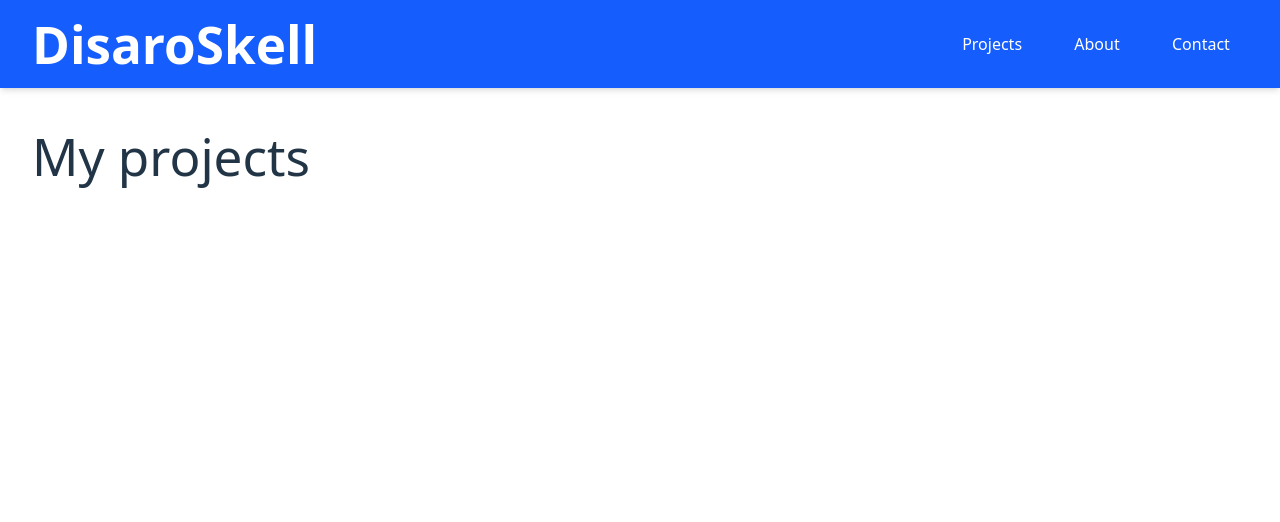
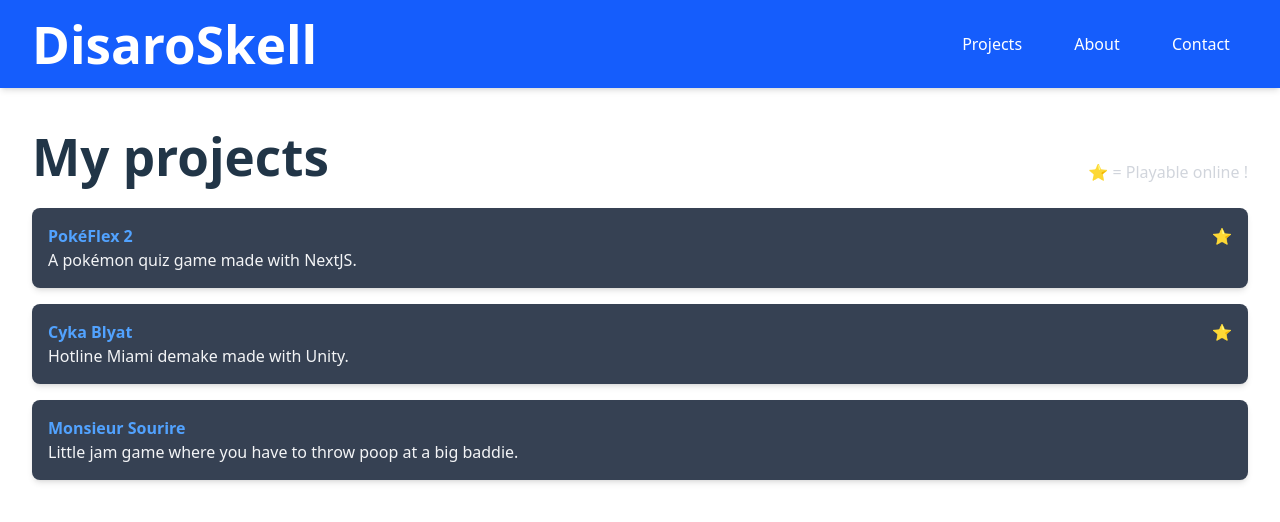
Before and after one commit to DisaroSkell/DisaroSkell, a React (Vite) app: page /projects in a window 1280 px wide. Shown: the top 522 px of the page. Built offline with nearby package versions, Linux system fonts and the light colour scheme.

Commit message:
feat: project list

```diff
--- a/src/App.tsx
+++ b/src/App.tsx
@@ -2,6 +2,7 @@ import { Route, Routes } from "react-router-dom"
 import About from "./pages/About"
 import Contact from "./pages/Contact"
 import Home from "./pages/Home"
+import CykaBlyat from "./pages/projects/CykaBlyat"
 import Projects from "./pages/projects/Projects"
 
 function App() {
@@ -35,6 +36,7 @@ function App() {
         <Routes>
           <Route path="/" element={Home()} />
           <Route path="/projects" element={Projects()} />
+          <Route path="/projects/cykablyat" element={CykaBlyat()} />
           <Route path="/about" element={About()} />
           <Route path="/contact" element={Contact()} />
         </Routes>
--- /dev/null
+++ b/src/pages/projects/CykaBlyat.tsx
@@ -0,0 +1,11 @@
+function Page() {
+    return <div>
+        <a href="/projects" className="text-blue-600 underline">&#8592; Back to projects</a>
+        <div className="h-full w-full" data-width="960" data-height="590" style={{ height: "590px", width: "960px" }}>
+            <iframe className="border-0 h-full w-full" allowFullScreen={true} allowTransparency={true} src="https://html-classic.itch.zone/html/10936567/index.html" allow="autoplay; fullscreen *; geolocation; microphone; camera; midi; monetization; xr-spatial-tracking; gamepad; gyroscope; accelerometer; xr; cross-origin-isolated; web-share" id="game" scrolling="no"></iframe>
+        </div>
+        <p>Playing: Cyka Blyat by DisaroSkell and xTaChi</p>
+    </div>;
+}
+
+export default Page;
--- a/src/pages/projects/Projects.tsx
+++ b/src/pages/projects/Projects.tsx
@@ -1,7 +1,47 @@
 function Projects() {
+  const projects = [
+    {
+      name: "PokéFlex 2",
+      description: "A pokémon quiz game made with NextJS.",
+      link: "http://disaroskell.github.io/PokeFlex2",
+      starred: true,
+    },
+    {
+      name: "Cyka Blyat",
+      description: "Hotline Miami demake made with Unity.",
+      link: "/projects/cykablyat",
+      starred: true,
+    },
+    {
+      name: "Monsieur Sourire",
+      description: "Little jam game where you have to throw poop at a big baddie.",
+      link: "https://loulaty.itch.io/monsieur-sourire",
+      starred: false,
+    },
+  ];
+
   return <>
-    <h1>My projects</h1>
-  </>
+    <div className="flex justify-between items-end mb-6">
+      <h1 className="text-3xl font-bold">My projects</h1>
+      <p className="text-gray-300">&#11088; = Playable online !</p>
+    </div>
+    <ul className="space-y-4">
+      {projects.map((project, index) => (
+        <li key={index} className="bg-gray-700 rounded-lg shadow-md hover:bg-gray-600 transition">
+          <a
+            href={project.link}
+            className="block p-4"
+          >
+            <div className="flex justify-between">
+              <p className="text-blue-400 font-semibold">{project.name}</p>
+              {project.starred ? <span className="text-yellow-400">&#11088;</span> : <></>}
+            </div>
+            <p className="text-gray-100">{project.description}</p>
+          </a>
+        </li>
+      ))}
+    </ul>
+  </>;
 }
 
-export default Projects
+export default Projects;
```
